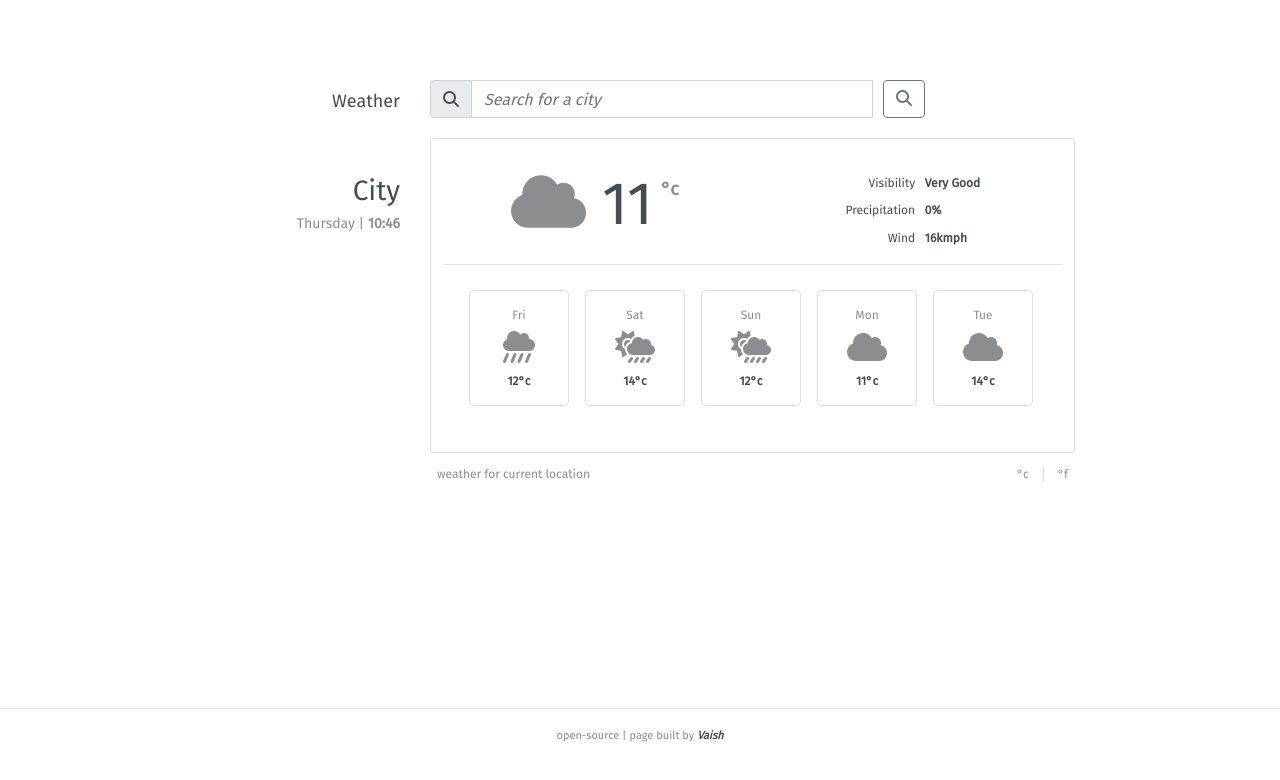
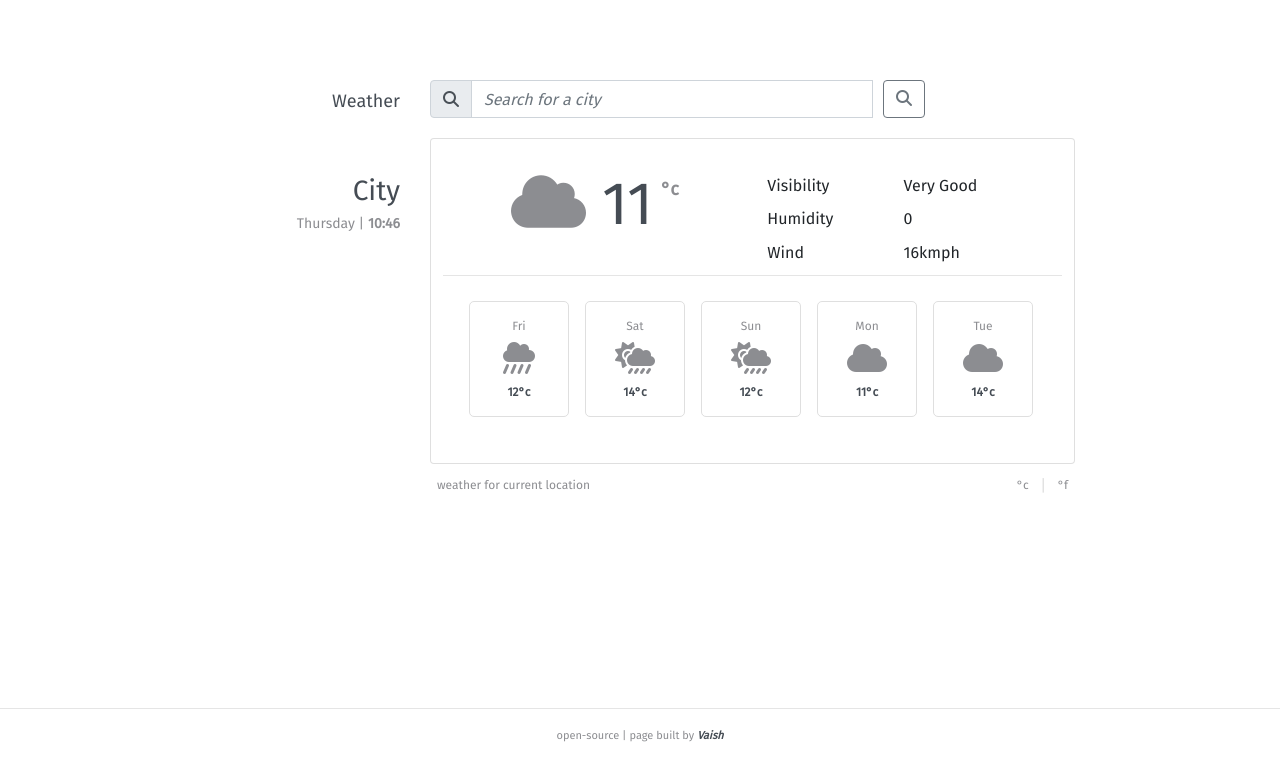
Before and after one commit to Vaishnavi-Parmar/weather-app, a plain HTML site: page index.html in a window 1280 px wide. Drawn offline with nearby package versions, Linux system fonts and the light colour scheme.

Commit message:
minor html and css updates
renaming classes - current weather

```diff
--- a/index.html
+++ b/index.html
@@ -65,10 +65,12 @@
                 <div class="col-9">
                     <div class="card">
                         <div class="card-body">
+
+
                             <div class="row">
                                 <div class="col">
                                     <div class="current-weather">
-                                        <span class="current-weather-emoji">
+                                        <span id="current-emoji">
                                             <i class="fas fa-cloud"></i>
                                         </span>
                                         <span id="current-temp">
@@ -83,16 +85,16 @@
                                     <table class="table table-borderless table-sm">
                                         <tbody>
                                             <tr>
-                                                <td class="current-weather-conditions">Visibility</td>
-                                                <td class="current-weather-conditions-values">Very Good</td>
+                                                <td class="conditions">Visibility</td>
+                                                <td class="values" id="visibility">Very Good</td>
                                             </tr>
                                             <tr>
-                                                <td class="current-weather-conditions">Precipitation</td>
-                                                <td class="current-weather-conditions-values">0%</td>
+                                                <td class="conditions">Humidity</td>
+                                                <td class="values" id="humidity">0</td>
                                             </tr>
                                             <tr>
-                                                <td class="current-weather-conditions">Wind</td>
-                                                <td class="current-weather-conditions-values">16kmph</td>
+                                                <td class="conditions">Wind</td>
+                                                <td class="values" id="wind-speed">16kmph</td>
                                             </tr>
                                         </tbody>
                                     </table>
--- a/src/styles.css
+++ b/src/styles.css
@@ -90,7 +90,7 @@ hr {
     left: 60px;
 }
 
-.current-weather-emoji {
+#current-emoji {
     color: #8C8D91;
 }
 
@@ -107,17 +107,17 @@ hr {
     margin: 0;
 }
 
-.current-weather-conditions,
-.current-weather-conditions-values {
+.current-weather .conditions,
+.current-weather .values {
     font-size: 12px;
     color: #454C54;
 }
 
-.current-weather-conditions {
+.current-weather .conditions {
     text-align: right;
 }
 
-.current-weather-conditions-values {
+.current-weather .values {
     font-weight: 600;
 }
 
```
